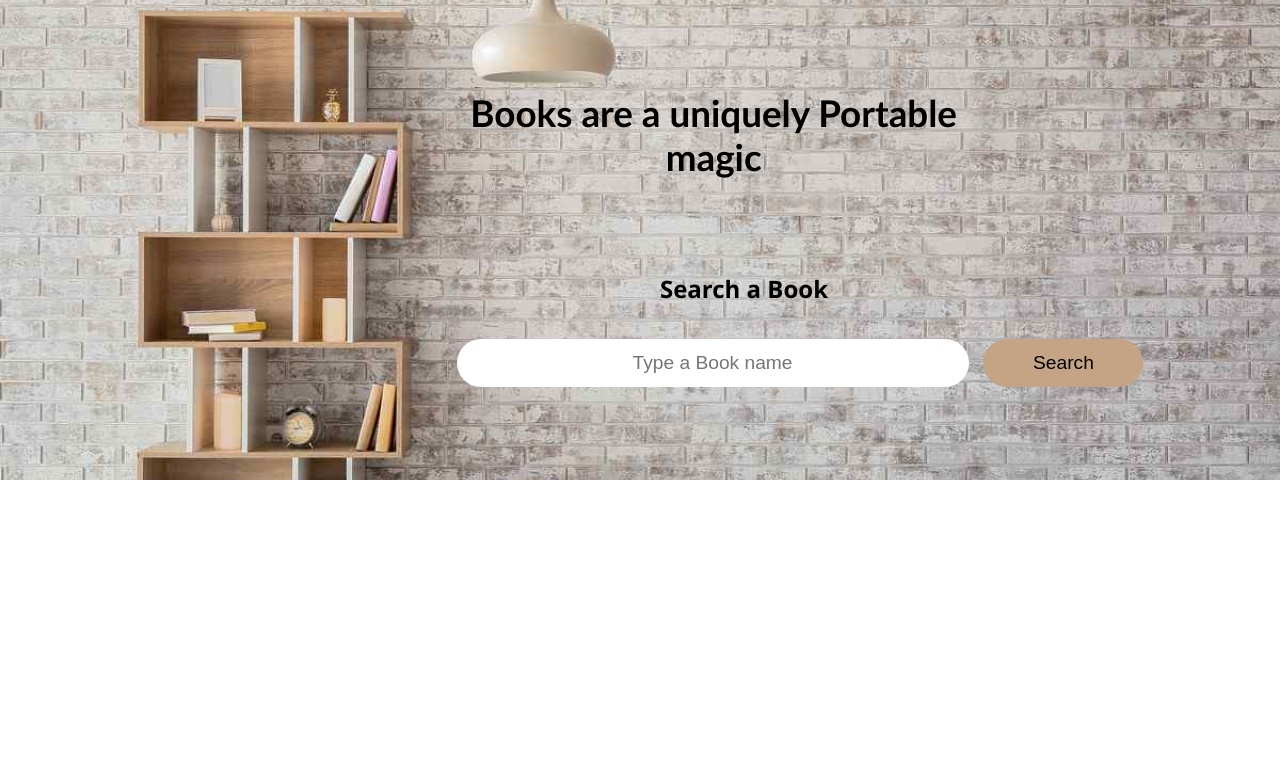
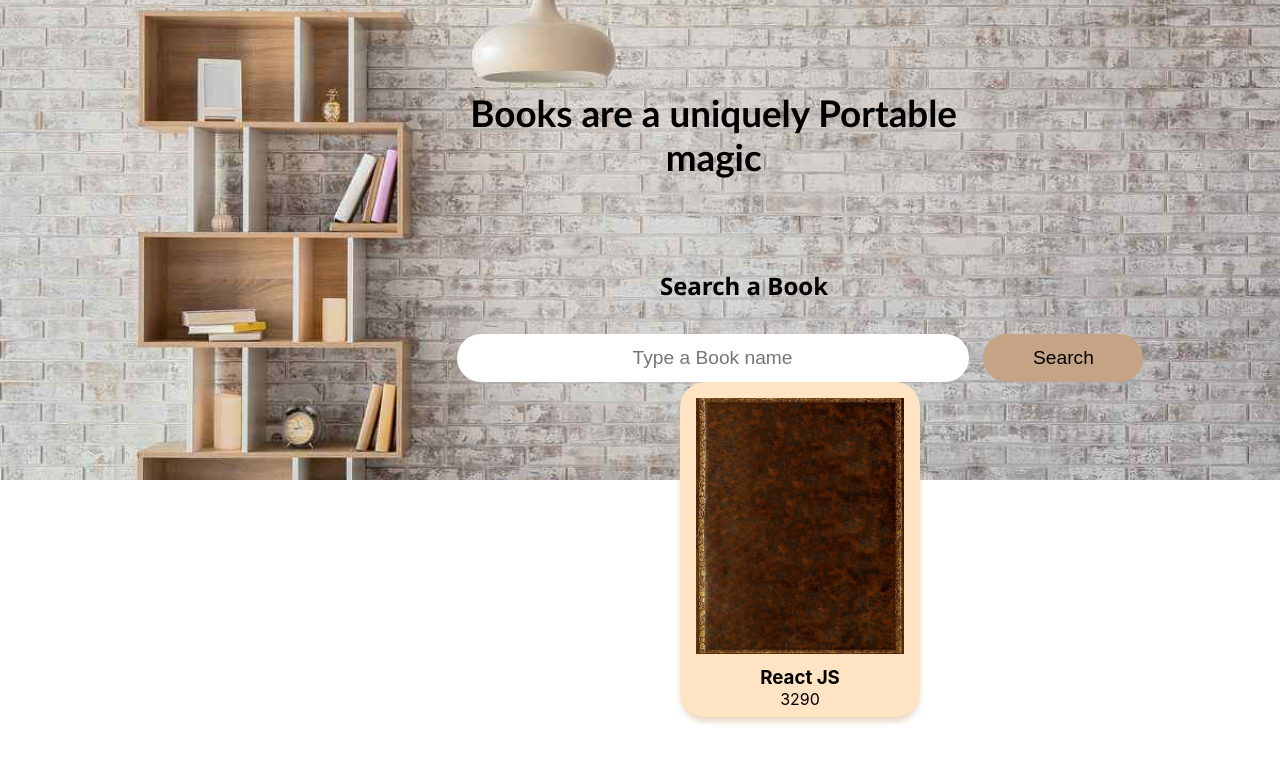
Before and after one commit to sgujuluva/books-app, a React (Create React App) app: page / in a window 1280 px wide. Shown: the top 762 px of the page. Built offline with nearby package versions, Linux system fonts and the light colour scheme.

Commit message:
card styling done

```diff
--- a/src/App.js
+++ b/src/App.js
@@ -1,5 +1,7 @@
 //lib react
 import { useState, useEffect } from "react";
+//components
+import Card from "./components/Card";
 //styles
 import "./App.css";
 
@@ -57,6 +59,10 @@ console.log(bookData) */
             />
             <button>Search</button>
           </form>
+          <div className="container">
+          <Card/>
+          </div>
+
         </div>
       </div>
     </div>
--- /dev/null
+++ b/src/components/Card/Card.css
@@ -0,0 +1,24 @@
+.card{
+    width:15rem;
+    background-color: bisque;
+    border-radius: 25px;
+    padding : 0.5rem;
+    margin-bottom:10px;
+    box-shadow: 0 5px 5px rgba(212,185,150,0.5);
+    transition:0.5s;
+    text-align: center;
+    position:relative;
+}
+
+.card img{
+    width:100%;
+    height:17rem;
+padding:0.5rem;
+}
+.card .bottom{
+    display:flex;
+    flex-direction: column;
+}
+.card .bottom .title{
+
+}
--- a/src/components/Card/index.jsx
+++ b/src/components/Card/index.jsx
@@ -1,8 +1,16 @@
 import React from 'react'
-
+import Bookcover from "../../images/bookcover.png"
+import "./Card.css"
 function Card() {
   return (
-    <div>Card</div>
+    <div className="card">
+        <img src={Bookcover} alt="" />
+        <div className="bottom">
+            <h3 className="title">React JS</h3>
+            <p className="amount">3290</p>
+        </div>
+
+    </div>
   )
 }
 
```
Also changed, not shown: src/images/bookcover.png (added).
